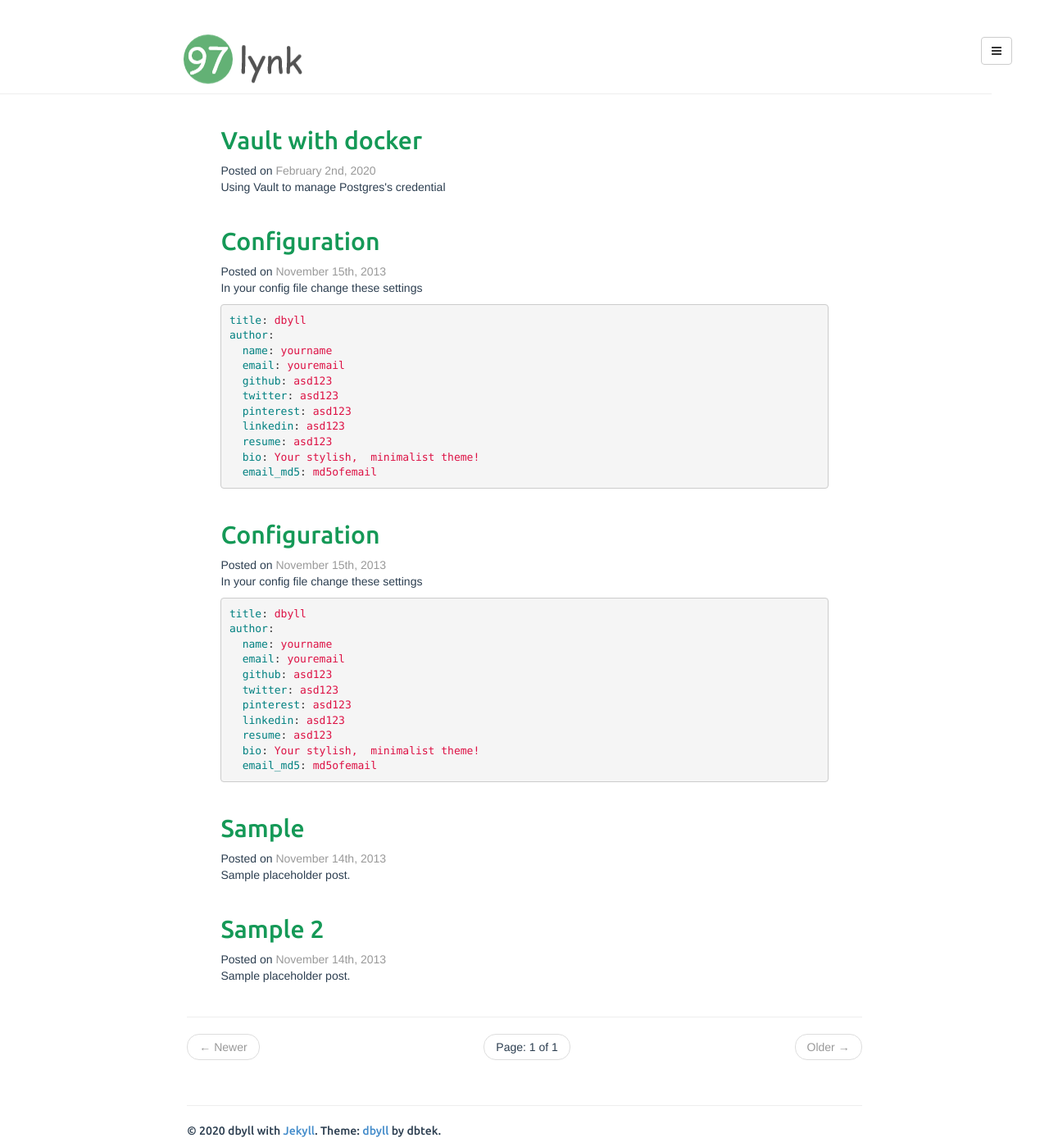
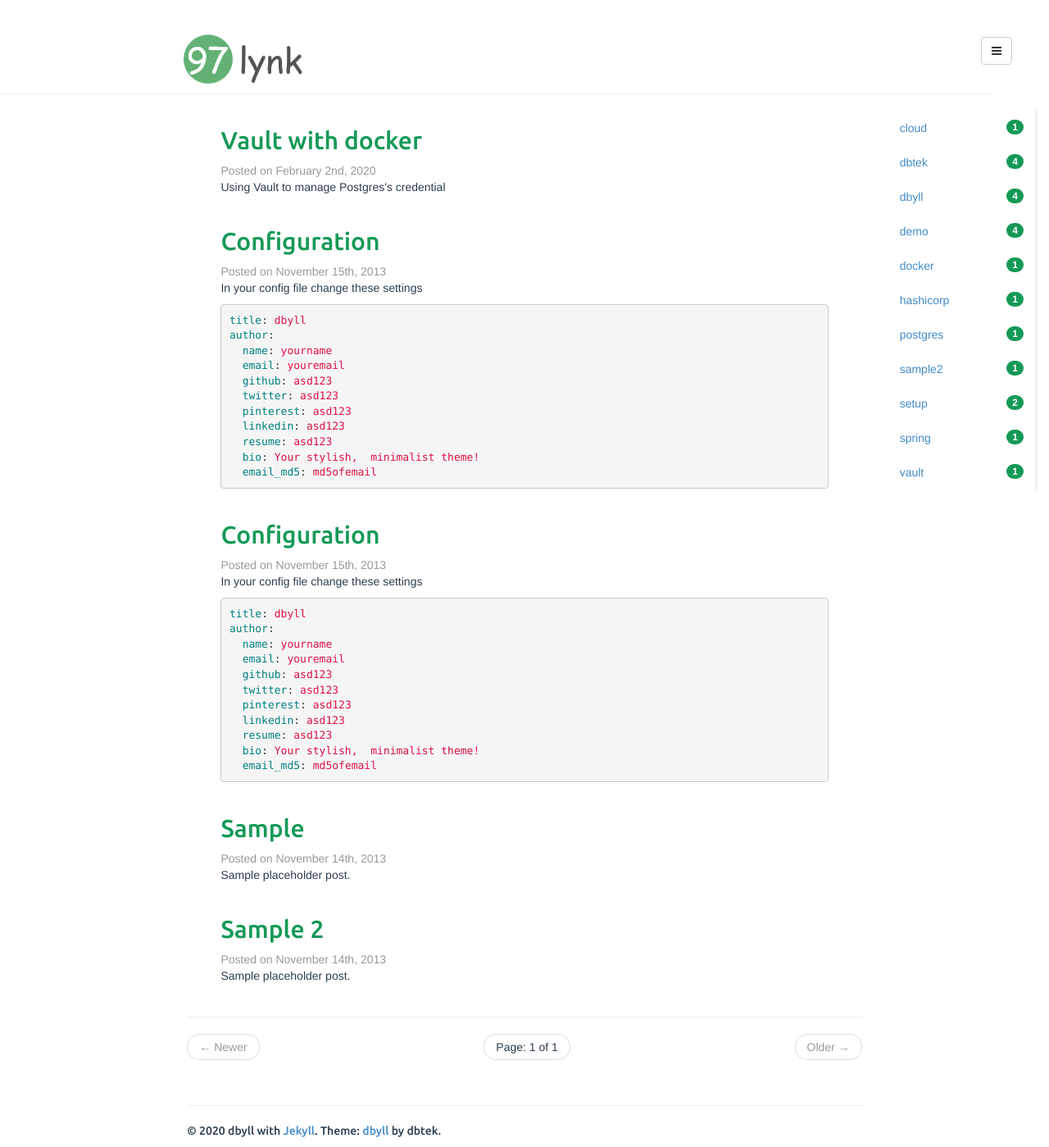
Before and after one commit to 97lynk/97lynk.github.io, a Jekyll site: the page built from index.html, in a window 1280 px wide. Shown: the whole page at 82% size. Built offline with Jekyll 4.4.1, drawn with Linux system fonts in a browser that asks for light colours; the list of posts is cut into pages by our own code.

Commit message:
fix index

```diff
--- a/_includes/index.html
+++ b/_includes/index.html
@@ -107,6 +107,23 @@
 		</footer>
 	</div>
 
+	{% capture site_tags %}{% for tag in site.tags %}{{ tag | first }}{% unless forloop.last %},{% endunless %}{% endfor %}{% endcapture %}
+	{% assign tag_words = site_tags | split:',' | sort %}
+
+
+	<div class="col-sm-2">
+		<ul class="nav nav-tabs-vertical cat-tag-menu">
+			{% for item in (0..site.tags.size) %}{% unless forloop.last %}
+			{% capture this_word %}{{ tag_words[item] | strip_newlines }}{% endcapture %}
+			<li>
+				<a href="#{{ this_word | replace:' ','-' }}-ref">
+					{{ this_word }}<span class="badge pull-right">{{ site.tags[this_word].size }}</span>
+				</a>
+			</li>
+			{% endunless %}{% endfor %}
+		</ul>
+	</div>
+
 	<script type="text/javascript" src="{{ site.BASE_PATH }}/assets/resources/jquery/jquery.min.js"></script>
 	<script type="text/javascript" src="{{ site.BASE_PATH }}/assets/resources/bootstrap/js/bootstrap.min.js"></script>
 	<script type="text/javascript" src="{{ site.BASE_PATH }}/assets/js/app.js"></script>
--- a/index.html
+++ b/index.html
@@ -10,9 +10,9 @@ tagline:
   <h2>
     <a href="{{ site.BASE_PATH }}{{ post.url }}">{{ post.title }}</a>
   </h2>
-  <div>
+  <div style="color: #999;">
     <span>Posted on </span>
-    <span style="color: #999;">
+    <span>
       {% assign d = post.date | date: "%d" | plus:'0' %}
       {{ post.date | date: "%B" }}
       {% case d %}
```
